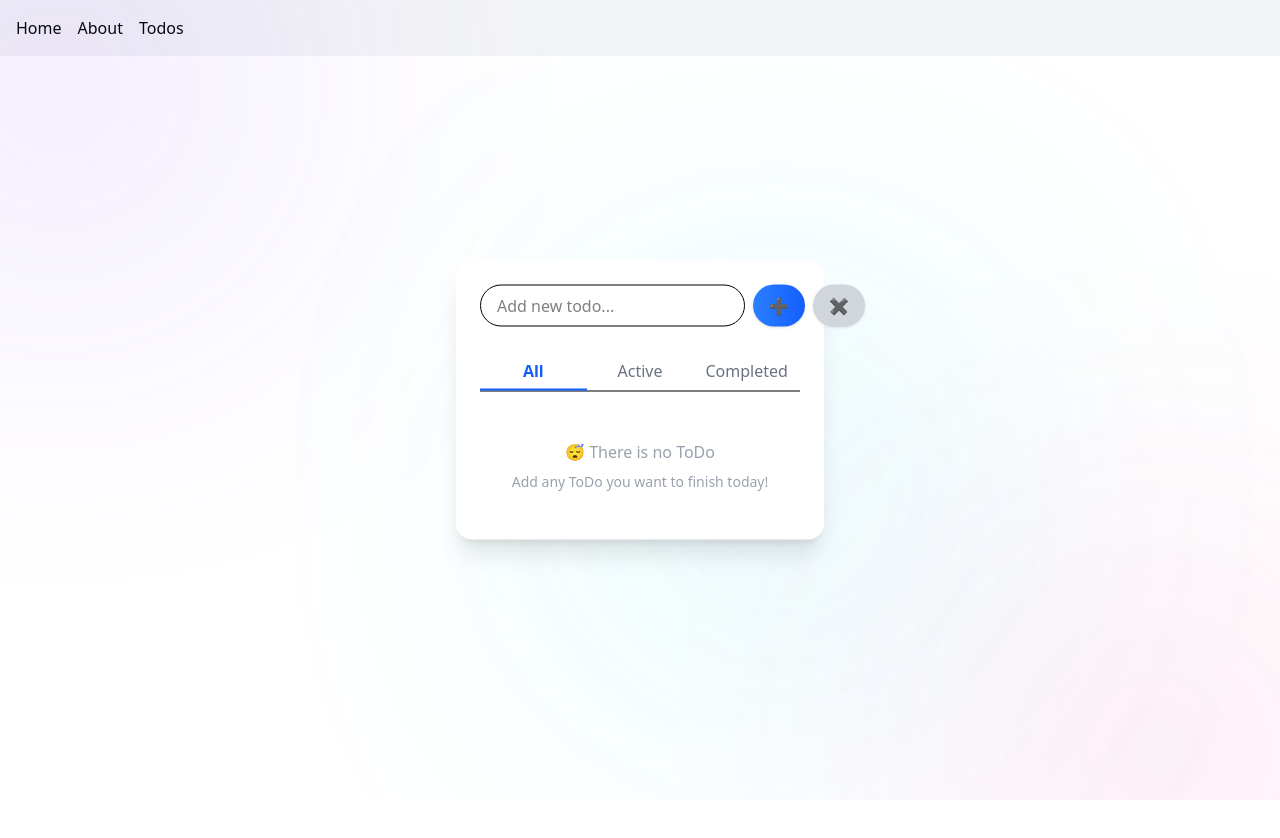
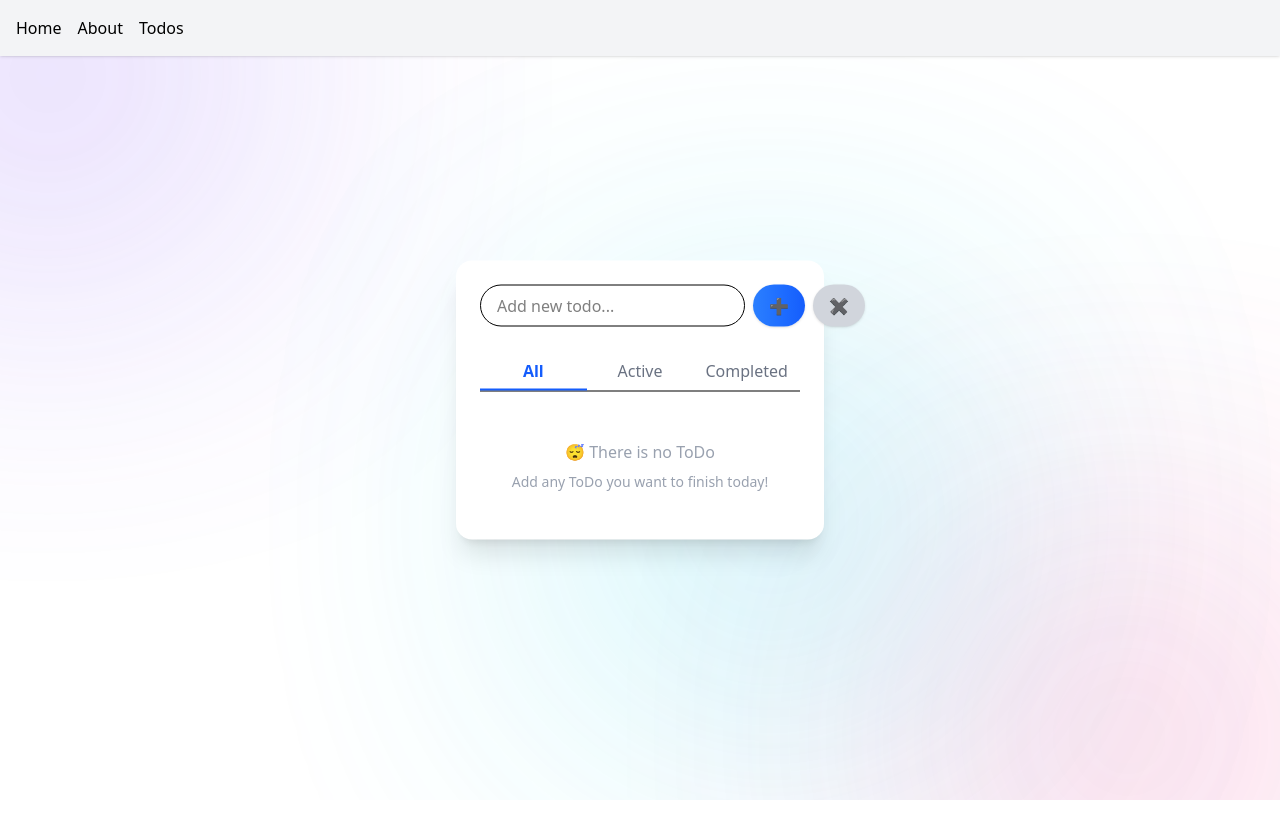
Before and after one commit to jinju2828/vue_tailwind_ts, a Vue app in the folder Frontend/vue-tailwind-ts/: page /todos in a window 1280 px wide. Shown: the top 838 px of the page. Built offline with nearby package versions, Linux system fonts and the light colour scheme.

Commit message:
bg improvements and fix header

```diff
--- a/Frontend/vue-tailwind-ts/src/App.vue
+++ b/Frontend/vue-tailwind-ts/src/App.vue
@@ -1,6 +1,6 @@
 <template>
   <div>
-    <nav class="flex gap-4 p-4 bg-gray-100">
+    <nav class="flex gap-4 p-4 bg-gray-100 fixed top-0 w-full z-10 shadow">
       <router-link to="/">Home</router-link>
       <router-link to="/about">About</router-link>
       <router-link to="/todos">Todos</router-link>
--- a/Frontend/vue-tailwind-ts/src/pages/TodoPage.vue
+++ b/Frontend/vue-tailwind-ts/src/pages/TodoPage.vue
@@ -5,22 +5,22 @@
       <div
         class="blob blob1"
         :style="{
-          transform: `translateY(${scrollY * 0.2}px)`,
-          background: `radial-gradient(circle, rgba(139,92,246,${0.6 + scrollY * 0.0005}) , transparent 70%)`
+          transform: `translateY(${scrollY * 0.2}px) translateX(${floatX1}px) translateY(${floatY1}px)`,
+          background: `radial-gradient(circle, rgba(139,92,246,0.8) , transparent 70%)`
         }"
       ></div>
       <div
         class="blob blob2"
         :style="{
-          transform: `translateY(${scrollY * 0.5}px)`,
-          background: `radial-gradient(circle, rgba(236,72,153,${0.5 + scrollY * 0.0005}) , transparent 70%)`
+          transform: `translateY(${scrollY * 0.5}px) translateX(${floatX2}px) translateY(${floatY2}px)`,
+          background: `radial-gradient(circle, rgba(236,72,153,0.75) , transparent 70%)`
         }"
       ></div>
       <div
         class="blob blob3"
         :style="{
-          transform: `translateY(${scrollY * 0.8}px)`,
-          background: `radial-gradient(circle, rgba(34,211,238,${0.5 + scrollY * 0.0005}) , transparent 70%)`
+          transform: `translateY(${scrollY * 0.8}px) translateX(${floatX3}px) translateY(${floatY3}px)`,
+          background: `radial-gradient(circle, rgba(34,211,238,0.75) , transparent 70%)`
         }"
       ></div>
     </div>
@@ -38,25 +38,51 @@ import TodoList from "@/components/TodoList.vue";
 
 const scrollY = ref(0);
 
+// float 애니메이션용
+const floatX1 = ref(0), floatY1 = ref(0);
+const floatX2 = ref(0), floatY2 = ref(0);
+const floatX3 = ref(0), floatY3 = ref(0);
+
+let frame = 0;
+
 function handleScroll() {
   scrollY.value = window.scrollY;
 }
 
-onMounted(() => window.addEventListener("scroll", handleScroll));
-onBeforeUnmount(() => window.removeEventListener("scroll", handleScroll));
+function animateBlobs() {
+  frame += 0.01;
+  floatX1.value = Math.sin(frame) * 30;
+  floatY1.value = Math.cos(frame * 1.1) * 20;
+
+  floatX2.value = Math.sin(frame * 0.8 + 1) * 50;
+  floatY2.value = Math.cos(frame * 0.9 + 1) * 25;
+
+  floatX3.value = Math.sin(frame * 1.2 + 2) * 40;
+  floatY3.value = Math.cos(frame * 1.3 + 2) * 30;
+
+  requestAnimationFrame(animateBlobs);
+}
+
+onMounted(() => {
+  window.addEventListener("scroll", handleScroll);
+  animateBlobs();
+});
+onBeforeUnmount(() => {
+  window.removeEventListener("scroll", handleScroll);
+});
 </script>
 
 <style scoped>
 .todo-page {
   position: relative;
   width: 100%;
-  height: 200vh; /* 충분히 스크롤 가능 */
+  height: 200vh;
   overflow-x: hidden;
 }
 
-/* ✨ 애니메이션 배경 */
+/* 배경 레이어 */
 .background {
-  position: fixed; /* 화면 고정 */
+  position: fixed;
   inset: 0;
   overflow: hidden;
   z-index: 0;
@@ -68,7 +94,7 @@ onBeforeUnmount(() => window.removeEventListener("scroll", handleScroll));
   height: 500px;
   border-radius: 50%;
   filter: blur(150px);
-  opacity: 0.6;
+  opacity: 0.8;
   transition: background 0.2s linear;
 }
 
@@ -87,6 +113,5 @@ onBeforeUnmount(() => window.removeEventListener("scroll", handleScroll));
   width: 100%;
   max-width: 400px;
   padding: 1rem;
-  pointer-events: auto;
 }
 </style>
```
